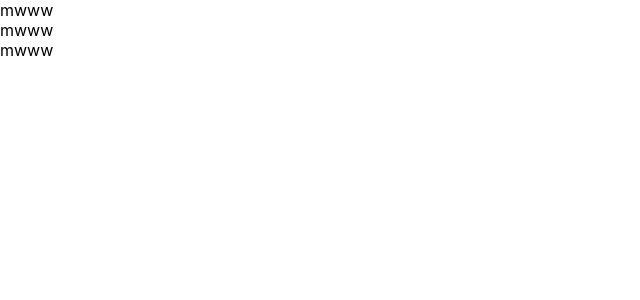
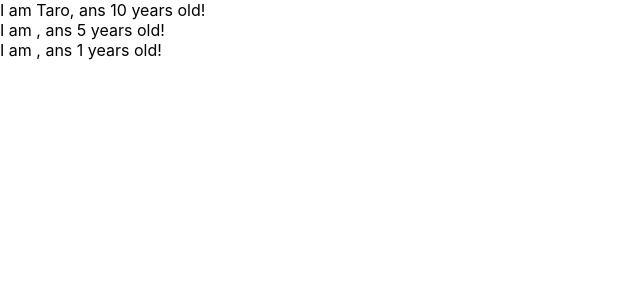
Before and after one commit to ysdko/react-redux-application, a React (Create React App) app: page / in a window 1280 px wide. Shown: the top 300 px of the page, without its empty margins (0-640 px from the left). Built offline with nearby package versions, Linux system fonts and the light colour scheme.

Commit message:
learn props of component

```diff
--- a/src/App.js
+++ b/src/App.js
@@ -1,31 +1,28 @@
 import React from 'react';
 
-// class App extends Component{
-//   render() {
-//     // const greeting = "Hi"
-//     // const dom = <h1 className = "foo">{greeting}</h1>;
-//     return (
-//     < React.Fragment >
-//       <label htmlFor="bar">bar</label>
-//       <input type="text" onChange={() => { console.log("yes") }} />;
-//     </ React.Fragment>
-//     )
-//   }
-// }
-
 const App = () => {
+  const profiles = [
+    { name: "Taro", age: 10 },
+    { naem: "Hanako", age: 5 },
+    { naem: "Noname" }
+  ]
   return (
     <div>
-      <Cat />
-      <Cat />
-      <Cat />
+      {
+      profiles.map((profile, index) => {
+        return <User name={profile.name} age={profile.age} key={index} />
+      })
+      }
     </div>
   )
 }
 
-const Cat = () => {
-  return <div>mwww</div>
+const User = (props) => {
+  return <div>I am {props.name}, ans {props.age} years old!</div>
 }
 
+User.defaultProps = {
+  age: 1
+}
 
 export default App;
```
